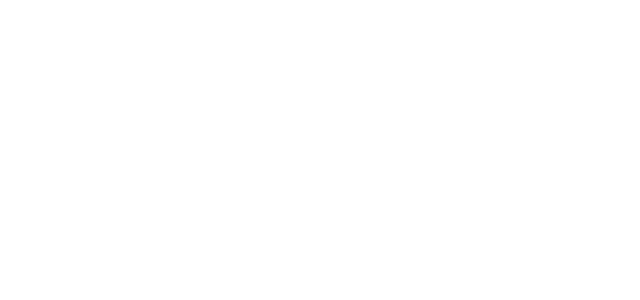
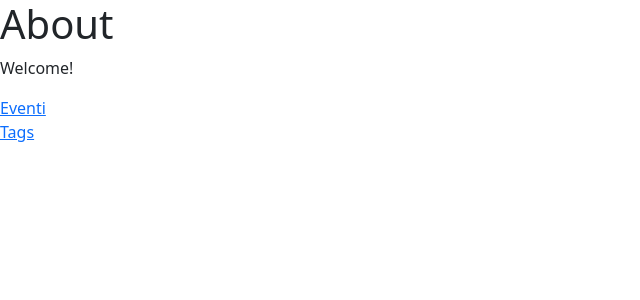
Before and after one commit to GabrielePalmaBool/Laravel-event-platform, a Vue app in the folder front-end/vitejs-api/: page /about in a window 1280 px wide. Before the commit this address had no page. Shown: the top 300 px of the page, without its empty margins (0-640 px from the left). Built offline with nearby package versions, Linux system fonts and the light colour scheme.

Commit message:
route update

```diff
--- a/front-end/vitejs-api/src/components/Home.vue
+++ b/front-end/vitejs-api/src/components/About.vue
@@ -2,9 +2,9 @@
 
 <template>
     <div>
-        <h1>Home</h1>
+        <h1>About</h1>
         <p>Welcome!</p>
-        <router-link to="/events">Eventi</router-link>
+        <router-link to="/">Eventi</router-link>
         <br>
         <router-link to="/tags">Tags</router-link>
     </div>
--- a/front-end/vitejs-api/src/components/EventList.vue
+++ b/front-end/vitejs-api/src/components/EventList.vue
@@ -82,7 +82,7 @@ export default {
         </div>
         <ul v-else class="list-group col-6 mx-auto text-center">
             <h1 class="mt-5 text-center">Eventi</h1>
-            <router-link to="/">Home</router-link>
+            <router-link to="/about">About</router-link>
             <br>
             <router-link to="/tags">Tags</router-link>
 
--- a/front-end/vitejs-api/src/components/TagList.vue
+++ b/front-end/vitejs-api/src/components/TagList.vue
@@ -4,7 +4,7 @@
     <div>
         <h1>Tags</h1>
         <p>Lista dei Tag</p>
-        <router-link to="/">Home</router-link>
+        <router-link to="/about">About</router-link>
         <br>
         <router-link to="/events">Eventi</router-link>
     </div>
```
Also changed, not shown: front-end/vitejs-api/src/router.js (+4 -4 lines).
